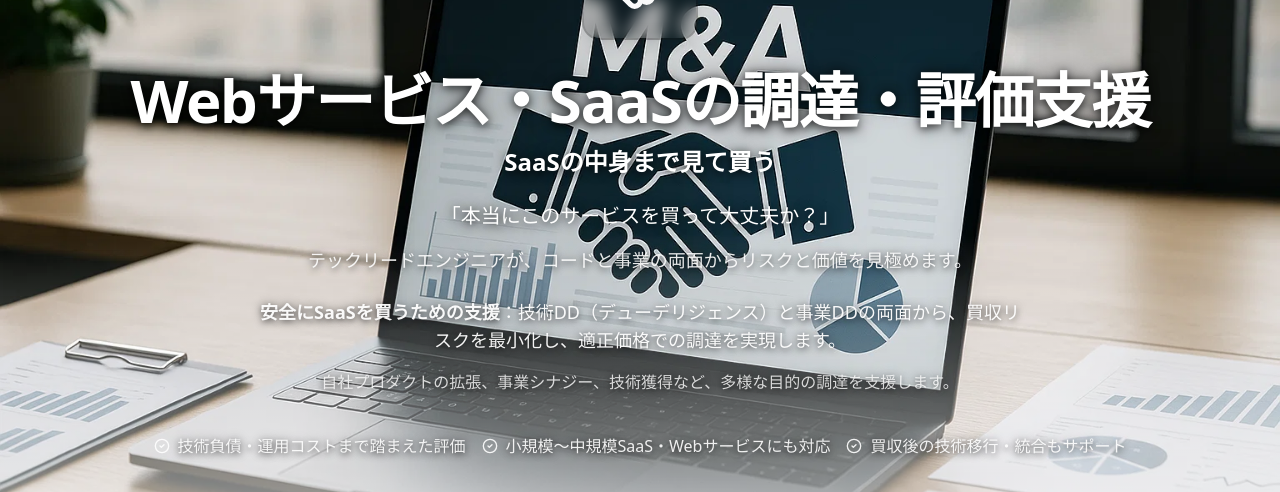
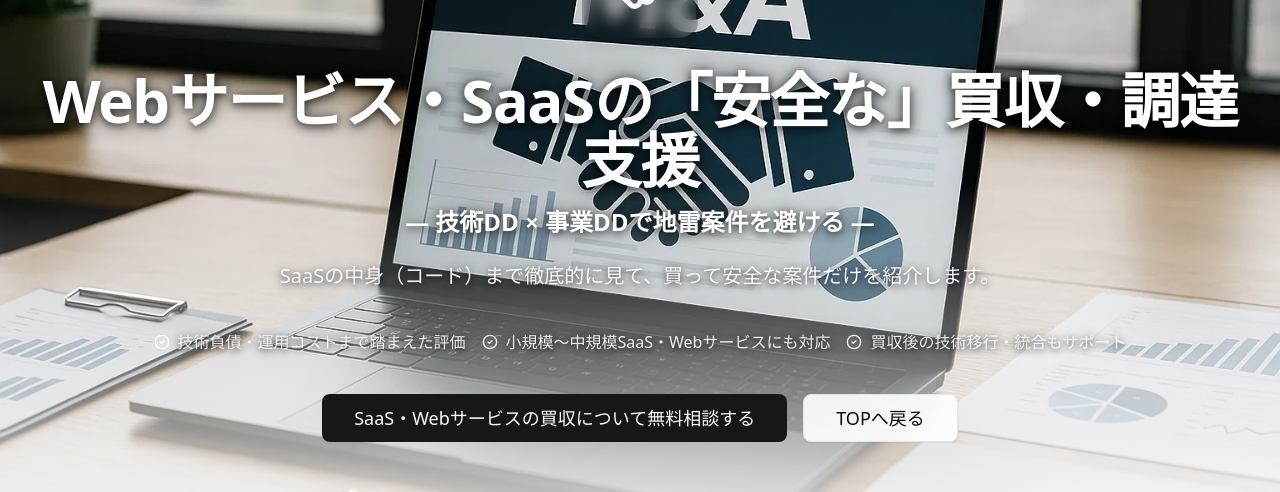
Before and after one commit to hisashi-takagi0925/company-hp, a Next.js app: page /lp/ma/buy in a window 1280 px wide. Shown: the part 346-838 px from the top of the page. Built offline with nearby package versions, Linux system fonts and the light colour scheme.

Commit message:
買い手向けLP（/lp/ma/buy）の改善: ファーストビュー修正、セクション整理、CTA配置最適化

```diff
--- a/app/lp/ma/buy/page.tsx
+++ b/app/lp/ma/buy/page.tsx
@@ -183,25 +183,13 @@
               </div>
             </div>
             <h1 className="mb-4 text-4xl font-bold tracking-tight text-white [text-shadow:0_2px_10px_rgba(0,0,0,0.8),0_0_20px_rgba(0,0,0,0.5)] sm:text-5xl md:text-6xl">
-              Webサービス・SaaSの調達・評価支援
+              Webサービス・SaaSの「安全な」買収・調達支援
             </h1>
             <p className="mx-auto mb-6 text-xl font-semibold text-white [text-shadow:0_2px_8px_rgba(0,0,0,0.7),0_0_15px_rgba(0,0,0,0.4)] sm:text-2xl">
-              SaaSの中身まで見て買う
+              — 技術DD × 事業DDで地雷案件を避ける —
             </p>
-            <p className="mx-auto mb-4 max-w-3xl text-lg text-white [text-shadow:0_2px_8px_rgba(0,0,0,0.7),0_0_15px_rgba(0,0,0,0.4)] sm:text-xl">
-              「本当にこのサービスを買って大丈夫か？」
-            </p>
-            <p className="mx-auto mb-6 max-w-3xl text-base text-white/90 [text-shadow:0_2px_6px_rgba(0,0,0,0.6),0_0_12px_rgba(0,0,0,0.3)] sm:text-lg">
-              テックリードエンジニアが、コードと事業の両面からリスクと価値を見極めます。
-            </p>
-            <p className="mx-auto mb-4 max-w-3xl text-base text-white/95 [text-shadow:0_2px_6px_rgba(0,0,0,0.6),0_0_12px_rgba(0,0,0,0.3)] sm:text-lg">
-              <strong className="font-semibold">
-                安全にSaaSを買うための支援
-              </strong>
-              ：技術DD（デューデリジェンス）と事業DDの両面から、買収リスクを最小化し、適正価格での調達を実現します。
-            </p>
-            <p className="mx-auto mb-10 max-w-3xl text-sm text-white/80 [text-shadow:0_2px_6px_rgba(0,0,0,0.6),0_0_12px_rgba(0,0,0,0.3)] sm:text-base">
-              自社プロダクトの拡張、事業シナジー、技術獲得など、多様な目的の調達を支援します。
+            <p className="mx-auto mb-10 max-w-3xl text-lg text-white/95 [text-shadow:0_2px_6px_rgba(0,0,0,0.6),0_0_12px_rgba(0,0,0,0.3)] sm:text-xl">
+              SaaSの中身（コード）まで徹底的に見て、買って安全な案件だけを紹介します。
             </p>
             <div className="mx-auto mb-10 flex flex-wrap justify-center gap-4 text-sm text-white/90 [text-shadow:0_2px_6px_rgba(0,0,0,0.6),0_0_12px_rgba(0,0,0,0.3)] sm:text-base">
               <div className="flex items-center gap-2">
--- a/app/page.tsx
+++ b/app/page.tsx
@@ -47,13 +47,10 @@
             <p className="mx-auto mb-6 text-xl font-semibold text-white [text-shadow:0_2px_8px_rgba(0,0,0,0.7),0_0_15px_rgba(0,0,0,0.4)] sm:text-2xl">
               コードまで見るSaaS専門M&Aアドバイザリー
             </p>
-            <p className="mx-auto mb-4 max-w-3xl text-lg text-white [text-shadow:0_2px_8px_rgba(0,0,0,0.7),0_0_15px_rgba(0,0,0,0.4)] sm:text-xl">
+            <p className="mx-auto mb-12 max-w-3xl text-lg text-white [text-shadow:0_2px_8px_rgba(0,0,0,0.7),0_0_15px_rgba(0,0,0,0.4)] sm:text-xl">
               テックリードエンジニアが、SaaS・Webサービスに特化したM&Aで
               <br className="hidden sm:inline" />
               「小規模SaaS・個人開発サービスの継承と成長」を支援します。
-            </p>
-            <p className="mx-auto mb-8 max-w-3xl text-base text-white/95 [text-shadow:0_2px_6px_rgba(0,0,0,0.6),0_0_12px_rgba(0,0,0,0.3)] sm:text-lg">
-              小規模SaaS・個人開発サービスの事業売却・事業買収を、技術DD（デューデリジェンス）と事業DDの両面から支援します。
             </p>
             <div className="mb-8 flex flex-col items-center justify-center gap-4 sm:flex-row sm:justify-center">
               <Button
@@ -272,7 +269,7 @@
             <div className="mx-auto grid max-w-5xl gap-6 md:grid-cols-3">
               <div className="flex h-full flex-col rounded-xl border bg-card p-6 text-left shadow-sm">
                 <p className="mb-2 text-xs font-semibold uppercase tracking-wide text-primary">
-                  買収支援／IT企業（従業員50名）
+                  買収支援／IT企業（従業員50名）／BtoB SaaS
                 </p>
                 <p className="mb-4 text-sm leading-relaxed text-muted-foreground">
                   「ゼロから作ると1年以上かかると見込んでいた新規プロダクトを、
@@ -285,7 +282,7 @@
               </div>
               <div className="flex h-full flex-col rounded-xl border bg-card p-6 text-left shadow-sm">
                 <p className="mb-2 text-xs font-semibold uppercase tracking-wide text-primary">
-                  売却支援／個人開発SaaSオーナー
+                  売却支援／個人開発者・30代／BtoB予約管理SaaS
                 </p>
                 <p className="mb-4 text-sm leading-relaxed text-muted-foreground">
                   「本業の忙しさからサービス継続が難しくなり相談しました。
@@ -298,7 +295,7 @@
               </div>
               <div className="flex h-full flex-col rounded-xl border bg-card p-6 text-left shadow-sm">
                 <p className="mb-2 text-xs font-semibold uppercase tracking-wide text-primary">
-                  仲介・技術DD／M&A仲介会社
+                  仲介・技術DD／M&A仲介会社／SaaS案件全般
                 </p>
                 <p className="mb-4 text-sm leading-relaxed text-muted-foreground">
                   「自社だけでは評価が難しいSaaS案件について、技術DDパートナーとしてご一緒しています。
```
